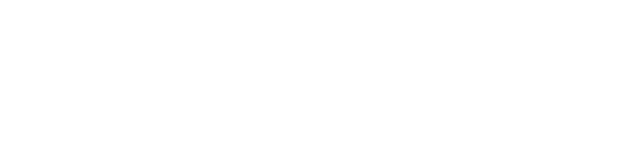
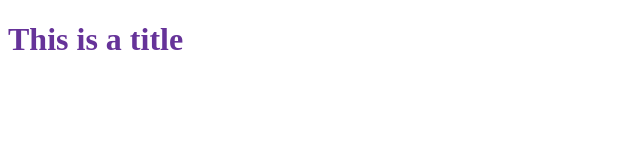
Before and after one commit to undecidedkelly/UX_UI_HW17, a plain HTML site: page index.html in a window 1280 px wide. Shown: the whole page, without its empty margins (0-640 px from the left). Drawn offline with Linux system fonts and the light colour scheme.

Commit message:
created css

```diff
--- /dev/null
+++ b/css/styles.css
@@ -0,0 +1,3 @@
+h1 {
+    color: rebeccapurple;
+}
--- a/index.html
+++ b/index.html
@@ -4,8 +4,9 @@
     <meta charset="UTF-8">
     <meta name="viewport" content="width=device-width, initial-scale=1.0">
     <title>Document</title>
+    <link href="/css/styles.css" type="text/css" rel="stylesheet">
 </head>
 <body>
-
+    <h1>This is a title</h1>
 </body>
 </html>
```
